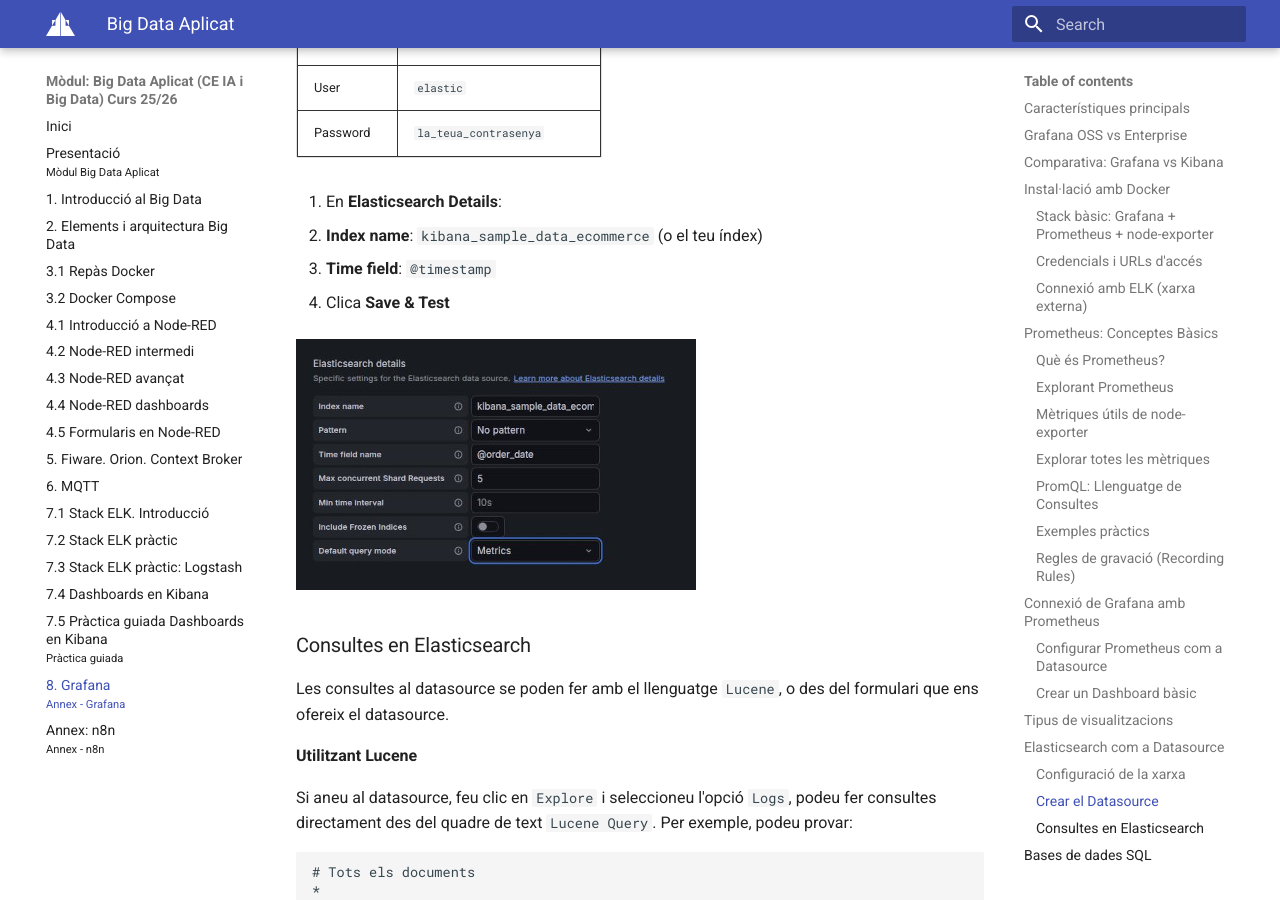
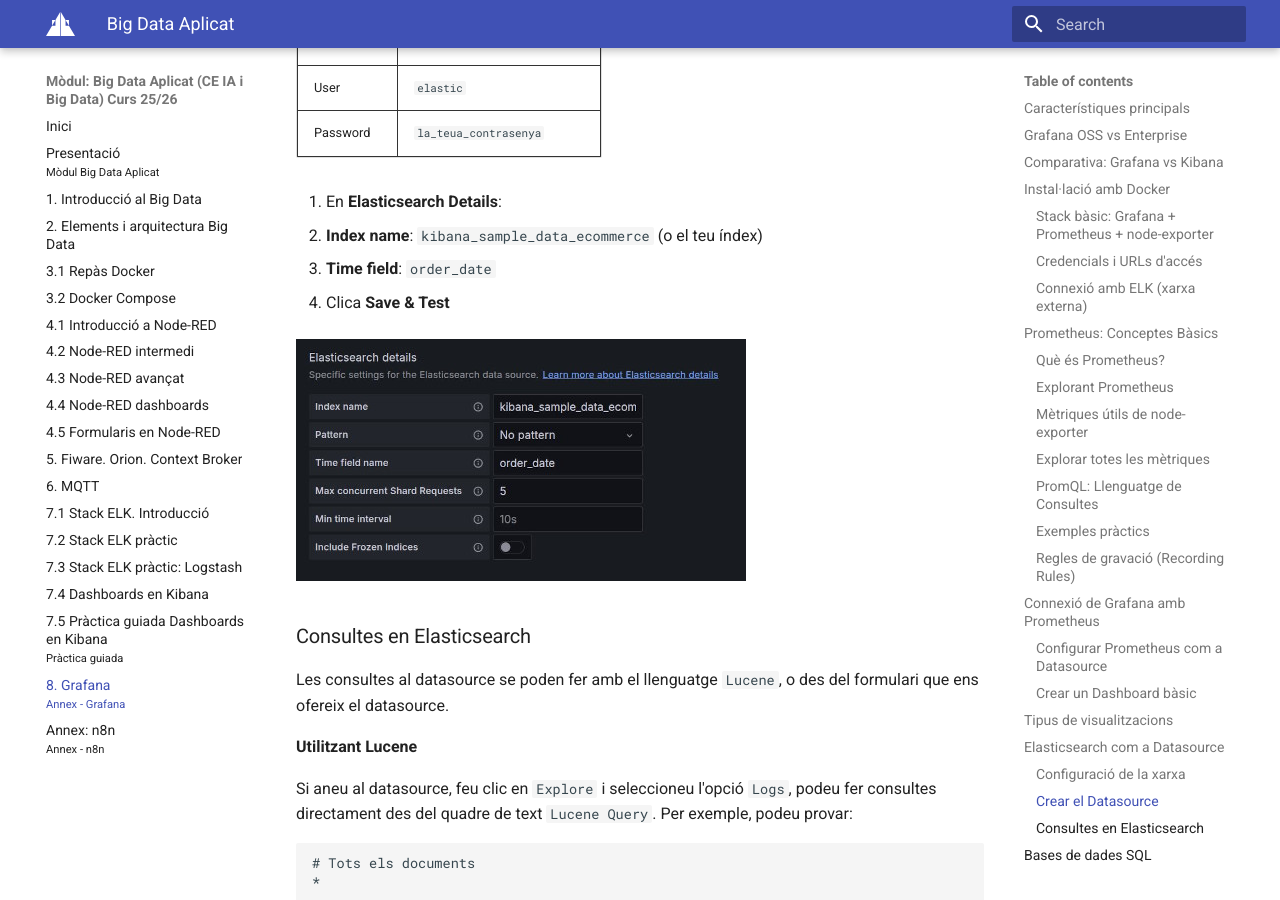
Before and after one commit to fidelDAM2021/BDA2526, an MkDocs documentation site: the page built from docs/u08/Grafana.md, in a window 1280 px wide and 900 px high, scrolled down 11654 px. Built offline with MkDocs 1.6.1 and Material for MkDocs 9.7.7, drawn with Linux system fonts in a browser that asks for light colours.

Commit message:
Canvis en Grafana

```diff
--- a/docs/u08/Grafana.md
+++ b/docs/u08/Grafana.md
@@ -502,7 +502,7 @@
 
 4. En **Elasticsearch Details**:
    - **Index name**: `kibana_sample_data_ecommerce` (o el teu índex)
-   - **Time field**: `@timestamp`
+   - **Time field**: `order_date`
 
 5. Clica **Save & Test**
 
```
Also changed, not shown: docs/u08/images/grafana10.jpg.
